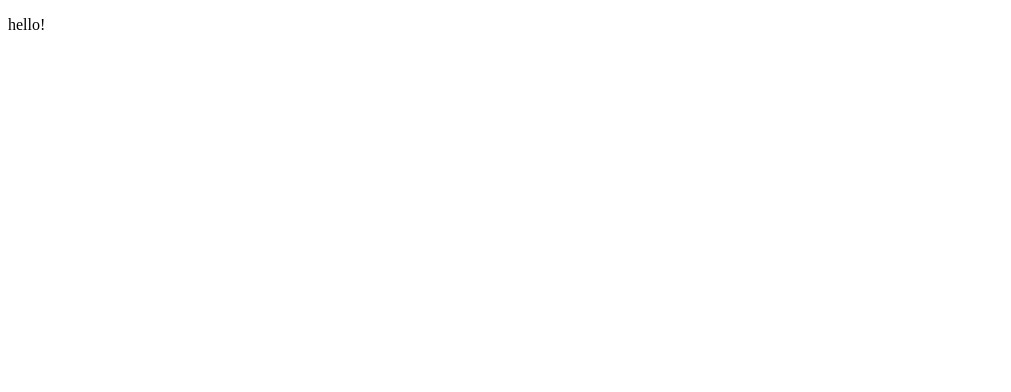
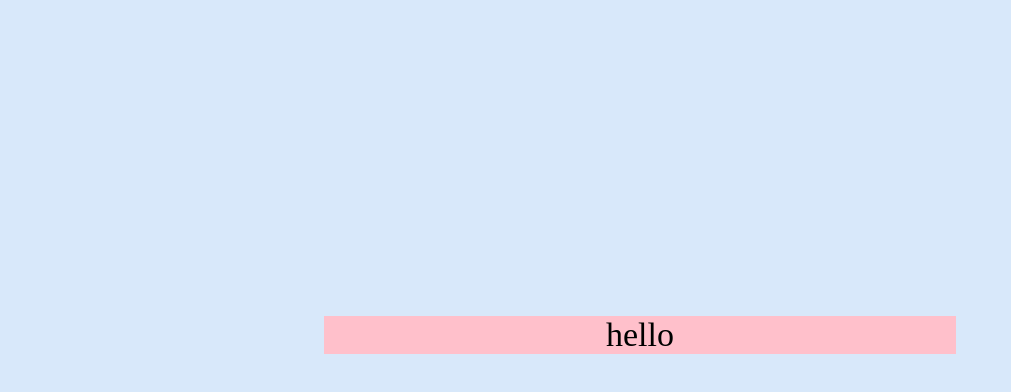
Before and after one commit to CarsonRey/CSS-Practice, a plain HTML site: page index.html in a window 1280 px wide. Shown: the whole page, without its empty margins (0-1011 px from the left). Drawn offline with Linux system fonts and the light colour scheme.

Commit message:
set up for testing transform animations

```diff
--- a/index.html
+++ b/index.html
@@ -4,9 +4,10 @@
   <meta charset="UTF-8">
   <meta name="viewport" content="width=device-width, initial-scale=1.0">
   <meta http-equiv="X-UA-Compatible" content="ie=edge">
+  <link rel="stylesheet" type="text/css" href="styles.css">
   <title>Document</title>
 </head>
 <body>
-  <p>hello!</p>
+  <div class="hello">hello</div>
 </body>
 </html>
--- a/styles.css
+++ b/styles.css
@@ -12,3 +12,12 @@ body {
 .blue_robot {
 
 }
+
+.hello{
+  font-size: 34px;
+  color: black;
+  background-color: pink;
+  display: flex;
+  justify-content: center;
+  margin: 25% 25%;
+}
```
